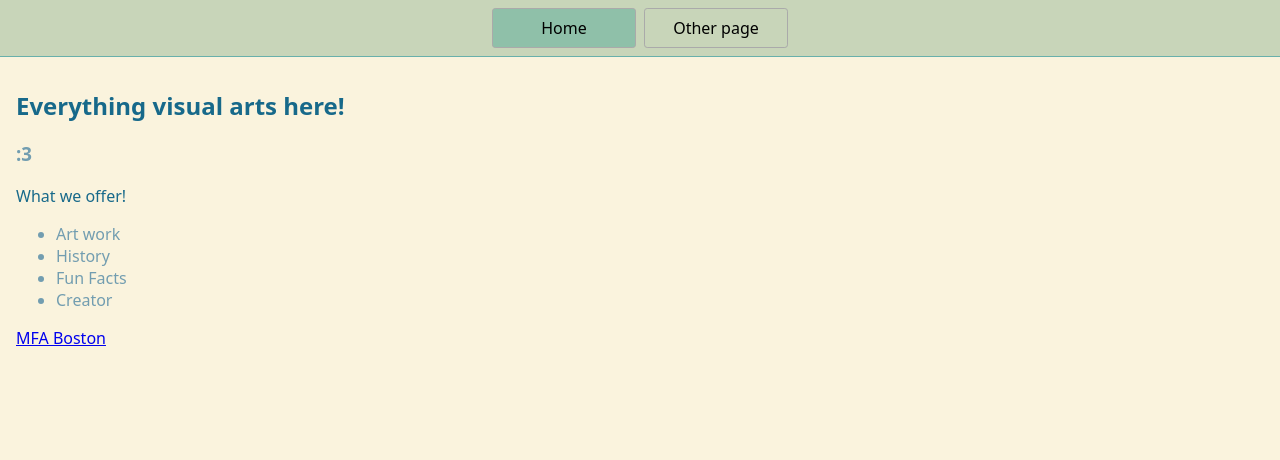
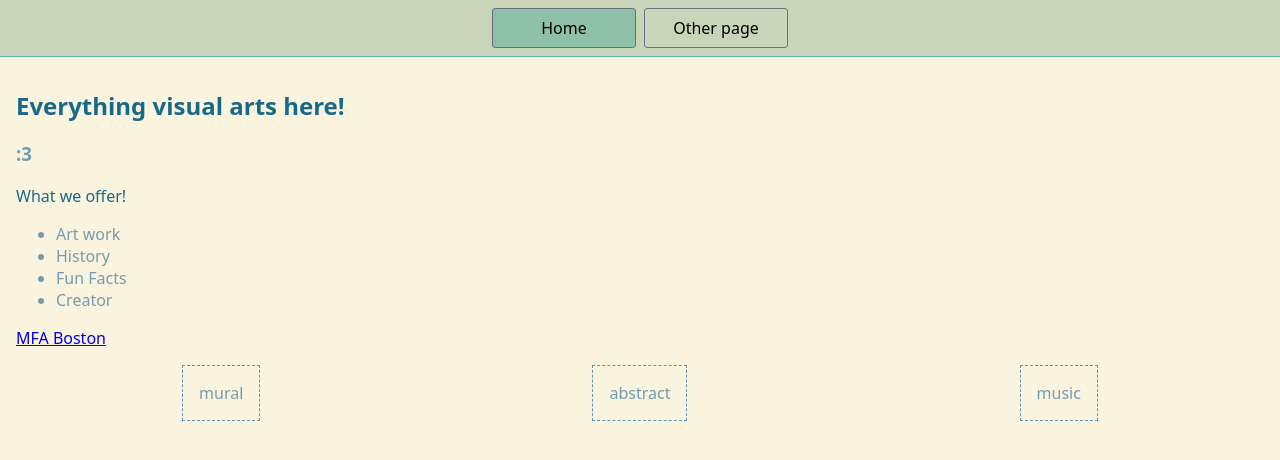
Before and after one commit to Carolina-LV/Myproject-2, a website: page index.html in a window 1280 px wide. Drawn offline with Linux system fonts and the light colour scheme.

Commit message:
change-10/9

```diff
--- a/index.html
+++ b/index.html
@@ -28,6 +28,13 @@
       <li> Creator</li>
       </ul>
       <a href="https://www.mfa.org"> MFA Boston</a>
+
+      <div class="parent">
+         <div class="child">mural</div>
+         <div class="child">abstract</div>
+         <div class="child">music</div>
+      </div>
+
      </main>
   </body>
 </html>
--- a/styles.css
+++ b/styles.css
@@ -31,7 +31,7 @@ nav a {
   min-width: 9rem;
   padding: 0.5rem;
   border-radius: 0.2rem;
-  border: solid 1px #aaa;
+  border: solid 1px #696D7D ;
   text-align: center;
   text-decoration: none;
   color: #000;
@@ -54,3 +54,18 @@ h1 {
   font-weight: bold;
   font-size: 1.5rem;
 }
+
+.child {
+  border: dashed 1px rgb(92, 151, 187);
+  padding: 1rem;
+  margin: 1rem;
+}
+
+.parent {
+display: flex;
+width: 100%;
+flex-direction: row;
+flex-wrap: wrap;
+justify-content: space-around;
+align-items: center;
+}
```
